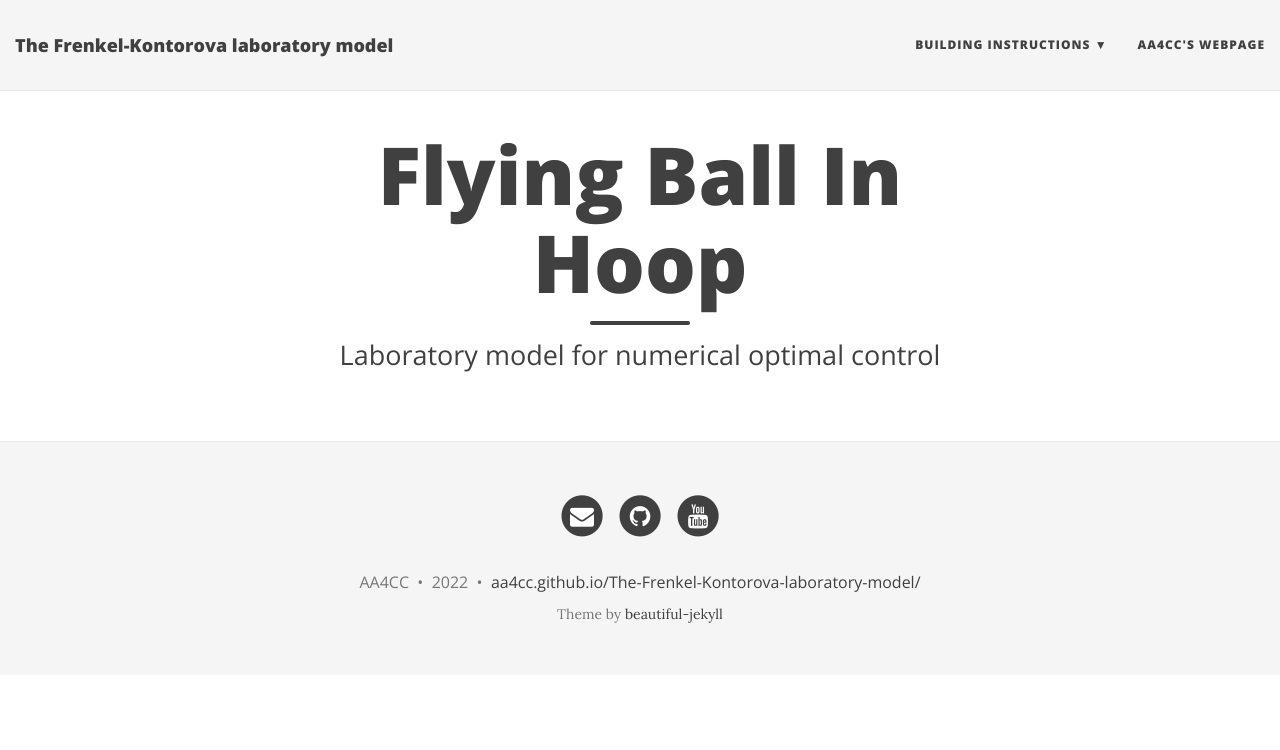
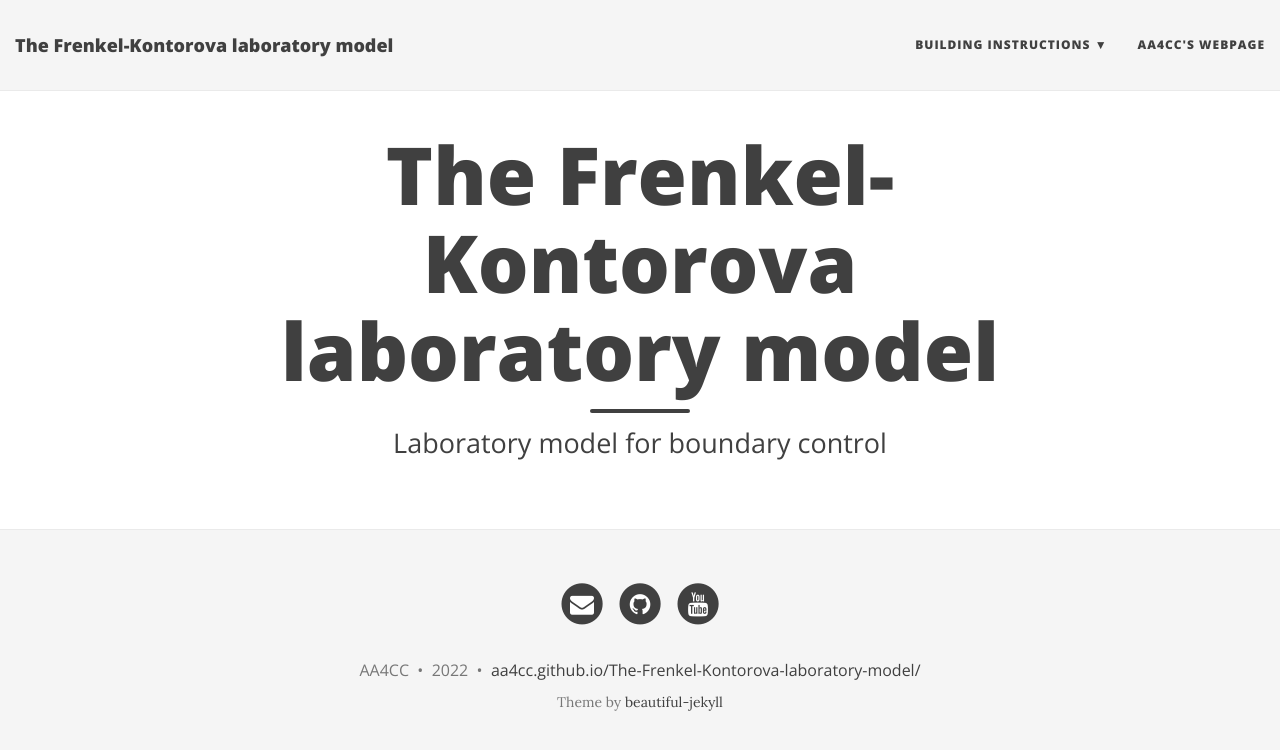
Before and after one commit to aa4cc/The-Frenkel-Kontorova-laboratory-model, a Jekyll site: the page built from docs/index.md, in a window 1280 px wide. Shown: the top 750 px of the page. Built offline with Jekyll 4.4.1, drawn with Linux system fonts in a browser that asks for light colours; nearby versions of some CDN libraries.

Commit message:
Changing the title

```diff
--- a/docs/index.md
+++ b/docs/index.md
@@ -1,5 +1,5 @@
 ---
 layout: page
-title: Flying Ball In Hoop
-subtitle:  Laboratory model for numerical optimal control
+title: The Frenkel-Kontorova laboratory model
+subtitle:  Laboratory model for boundary control
 ---
```
